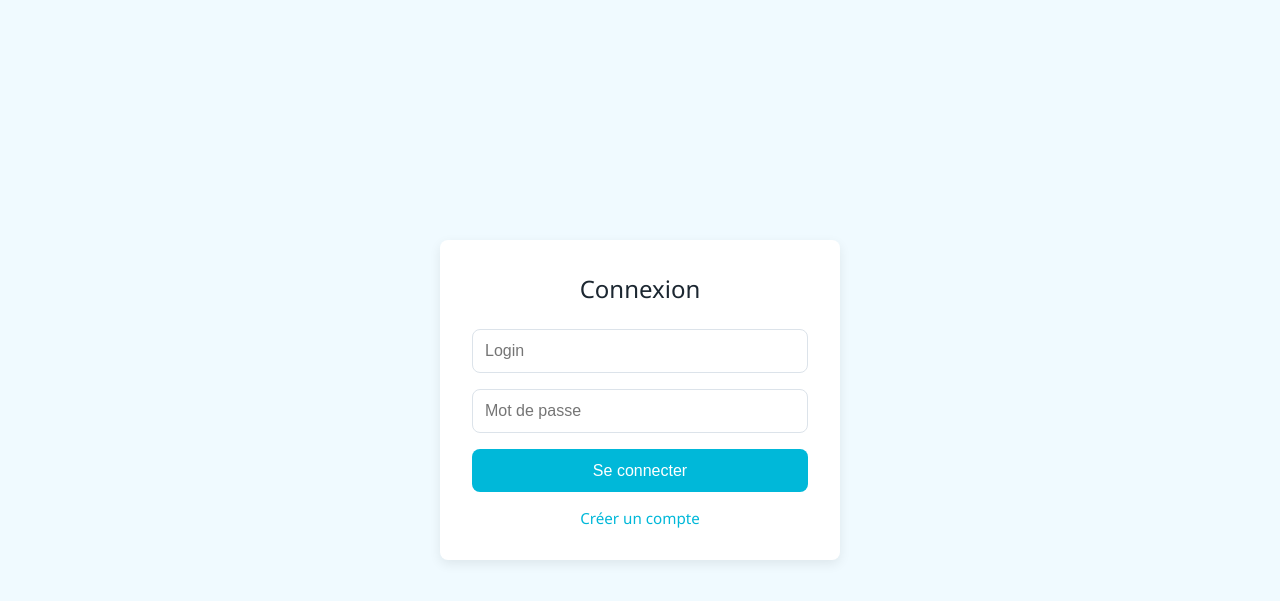
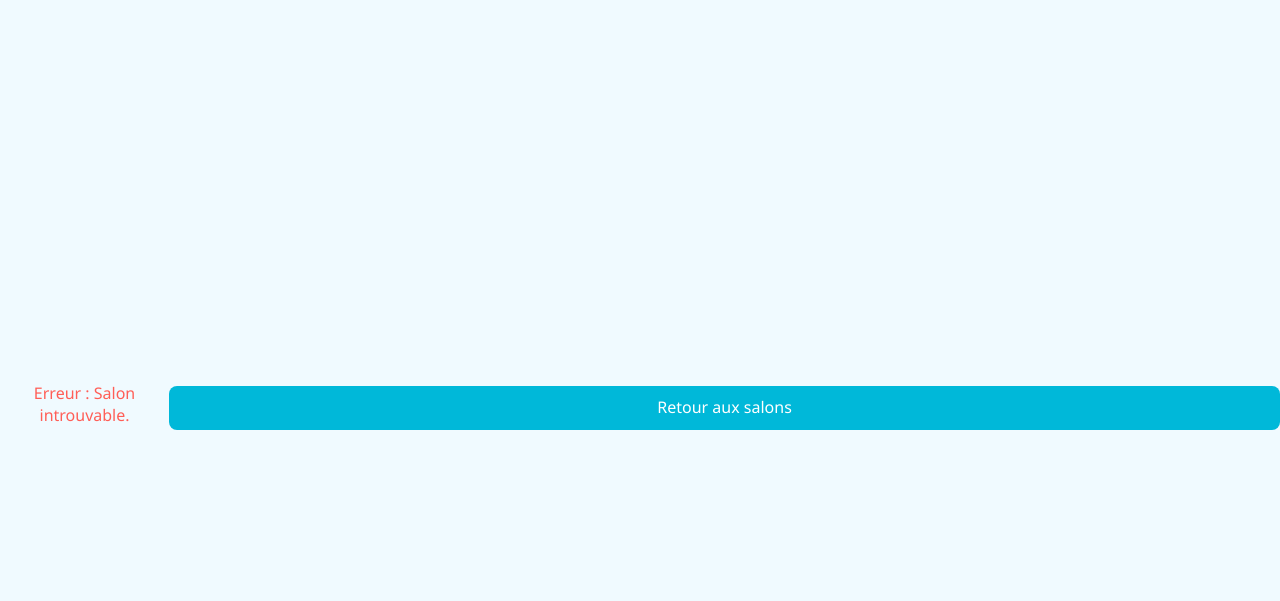
Before and after one commit to xavierarce/PROJET-ANNUEL, a PHP site: page /view/roomPassword.php in a window 1280 px wide. Shown: the top 601 px of the page. Run offline with PHP 8.4, Linux system fonts and the light colour scheme.

Commit message:
Implement room password verification: add password check for private rooms in RoomController, create verifyRoomPassword method, and update views for password input.

```diff
--- a/src/controller/RoomController.php
+++ b/src/controller/RoomController.php
@@ -31,8 +31,20 @@ class RoomController extends BaseController
         $room = $this->roomService->getRoomById($roomId);
 
         if ($room === null || $room->is_archived) {
-            $this->redirect('login');
+            $this->redirect('rooms');
             exit;
+        }
+
+        // Check if room is private and requires password verification
+        if ($room->is_private) {
+            // Check if user has already verified password for this room in this session
+            $verifiedRooms = $_SESSION['verified_rooms'] ?? [];
+
+            if (!in_array($roomId, $verifiedRooms)) {
+                // Redirect to password verification
+                require __DIR__ . '/../view/roomPassword.php';
+                return;
+            }
         }
 
         $messages = MessageService::getMessagesByRoom($roomId);
@@ -67,7 +79,7 @@ class RoomController extends BaseController
 
 
         try {
-            $this->roomService->createRoom($name, $_SESSION['user']['id'], $topic, $isPrivate, $isVisible, $password);
+            $this->roomService->createRoom($name, $_SESSION['user']['id'], $isPrivate, $isVisible, $password, $topic);
             $this->redirect('rooms');
             exit;
         } catch (Exception $e) {
@@ -132,4 +144,34 @@ class RoomController extends BaseController
 
         exit;
     }
+
+    public function verifyRoomPassword()
+    {
+        if (!isset($_SESSION['user'])) {
+            $this->redirect('login');
+            exit;
+        }
+
+        $roomId = (int)($_POST['room_id'] ?? 0);
+        $password = $_POST['password'] ?? '';
+
+        $room = $this->roomService->getRoomById($roomId);
+
+        if ($room === null || $room->is_archived) {
+            $this->redirect('rooms');
+            exit;
+        }
+
+        if ($room->checkPassword($password)) {
+            if (!isset($_SESSION['verified_rooms'])) {
+                $_SESSION['verified_rooms'] = [];
+            }
+            $_SESSION['verified_rooms'][] = $roomId;
+
+            $this->redirect('chat&id=' . $roomId);
+        } else {
+            $error = "Mot de passe incorrect.";
+            require __DIR__ . '/../view/roomPassword.php';
+        }
+    }
 }
--- a/src/route/Router.php
+++ b/src/route/Router.php
@@ -32,6 +32,7 @@ class Router
         'archiveRoom' => [RoomController::class, 'archiveRoom'],
         'sendMessage' => [MessageController::class, 'sendMessage'],
         'updateRoom' => [RoomController::class, 'updateRoom'],
+        'verifyRoomPassword' => [RoomController::class, 'verifyRoomPassword'],
       ],
     ];
   }
--- /dev/null
+++ b/src/view/roomPassword.php
@@ -0,0 +1,32 @@
+<?php require __DIR__ . '/partials/header.php'; ?>
+
+<?php if (!isset($room) || !is_object($room)): ?>
+  <div class="error">Erreur : Salon introuvable.</div>
+  <a href="index.php?action=rooms" class="button">Retour aux salons</a>
+  <?php return; ?>
+<?php endif; ?>
+
+<div class="container">
+  <div class="form-card">
+    <h2>Salon privé : <?= htmlspecialchars($room->name) ?></h2>
+    <p>Ce salon est protégé par un mot de passe.</p>
+
+    <?php if (isset($error)): ?>
+      <div class="error"><?= htmlspecialchars($error) ?></div>
+    <?php endif; ?>
+
+    <form method="post" action="index.php?action=verifyRoomPassword">
+      <input type="hidden" name="room_id" value="<?= $room->id ?>">
+
+      <div class="form-group">
+        <label for="password">Mot de passe du salon:</label>
+        <input type="password" name="password" id="password" required autocomplete="off">
+      </div>
+
+      <div class="form-actions">
+        <button type="submit" class="button">Accéder au salon</button>
+        <a href="index.php?action=rooms" class="button secondary">Retour aux salons</a>
+      </div>
+    </form>
+  </div>
+</div>
```
Also changed, not shown: src/view/rooms.php (+6 -2 lines).
